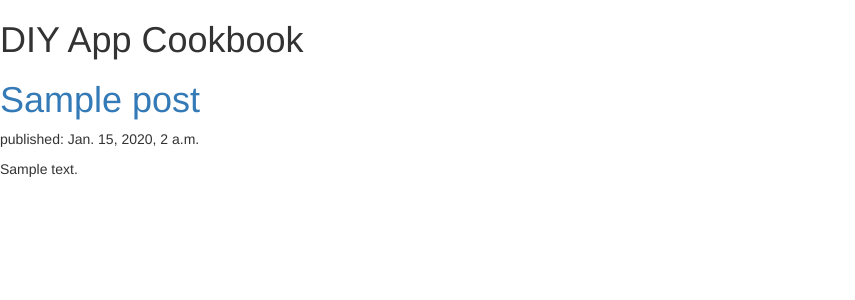
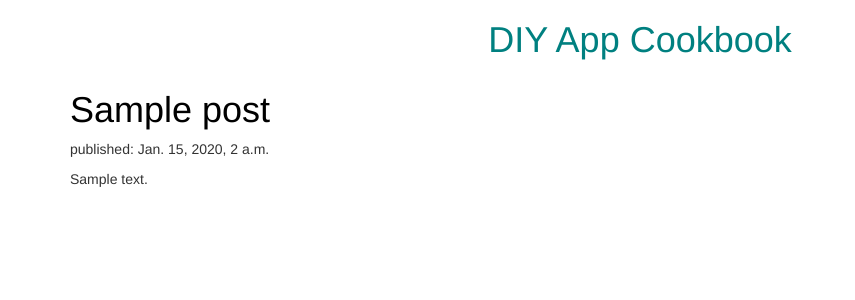
Before and after one commit to mtham8/bloggify, a Django app: template public/templates/public/post_list.html in a window 1280 px wide. Shown: the top 300 px of the page, without its empty margins (0-855 px from the left). Run offline with Django 3.2, Linux system fonts and the light colour scheme; the template is opened without the code that fills it: values that come from a table or form of the project are taken from there, others are empty; tables that the repository leaves empty hold one stand-in row (values such as "Sample post"); some libraries are stand-ins or nearby versions.

Commit message:
[feat] seperate templates based on components

```diff
--- /dev/null
+++ b/public/static/css/public.css
@@ -0,0 +1,26 @@
+h1 a {
+    color: #008080;
+}
+
+.flex-row {
+  display: flex;
+  width: 100%;
+  flex-direction: row;
+  justify-content: center;
+  align-self: center;
+  flex-wrap: wrap;
+}
+
+.flex-column {
+  display: flex;
+  flex: 1;
+  width: 100%;
+  flex-direction: column;
+  justify-content: flex-start;
+  align-self: flex-start;
+  flex-wrap: nowrap;
+}
+
+.post h1 a, .post h1 a:visited {
+    color: #000000;
+}
--- /dev/null
+++ b/public/templates/public/base.html
@@ -0,0 +1,26 @@
+{% load staticfiles %}
+<!DOCTYPE html>
+<html>
+<head>
+  <meta charset="utf-8">
+  <title>DIY App</title>
+  <link rel="stylesheet" href="https://maxcdn.bootstrapcdn.com/bootstrap/3.3.7/css/bootstrap.min.css" integrity="sha384-BVYiiSIFeK1dGmJRAkycuHAHRg32OmUcww7on3RYdg4Va+PmSTsz/K68vbdEjh4u" crossorigin="anonymous">
+  <link rel="stylesheet" href="{% static 'css/public.css' %}">
+</head>
+<body>
+  <div class="container">
+    <div class="flex-row">
+      <div>
+          <h1><a href="/">DIY App Cookbook</a></h1>
+      </div>
+    </div>
+
+    <div class="flex-row">
+      <div class="flex-column">
+        {% block content %}
+        {% endblock %}
+      </div>
+    </div>
+  </div>
+</body>
+</html>
--- a/public/templates/public/post_list.html
+++ b/public/templates/public/post_list.html
@@ -1,23 +1,11 @@
-<!DOCTYPE html>
-<html>
-<head>
-  <meta charset="utf-8">
-  <title>DIY App</title>
-  <link rel="stylesheet" href="https://maxcdn.bootstrapcdn.com/bootstrap/3.3.7/css/bootstrap.min.css" integrity="sha384-BVYiiSIFeK1dGmJRAkycuHAHRg32OmUcww7on3RYdg4Va+PmSTsz/K68vbdEjh4u" crossorigin="anonymous">
-</head>
-<body>
-  <div>
-      <h1>DIY App Cookbook</a></h1>
-  </div>
+{% extends 'public/base.html' %}
 
+{% block content %}
   {% for post in posts %}
-    <div>
+    <div class="post">
         <h1><a href="">{{ post.title }}</a></h1>
         <p>published: {{ post.published_date }}</p>
         <p>{{ post.text|linebreaksbr }}</p>
     </div>
   {% endfor %}
-
-  </div>
-</body>
-</html>
+{% endblock %}
```
